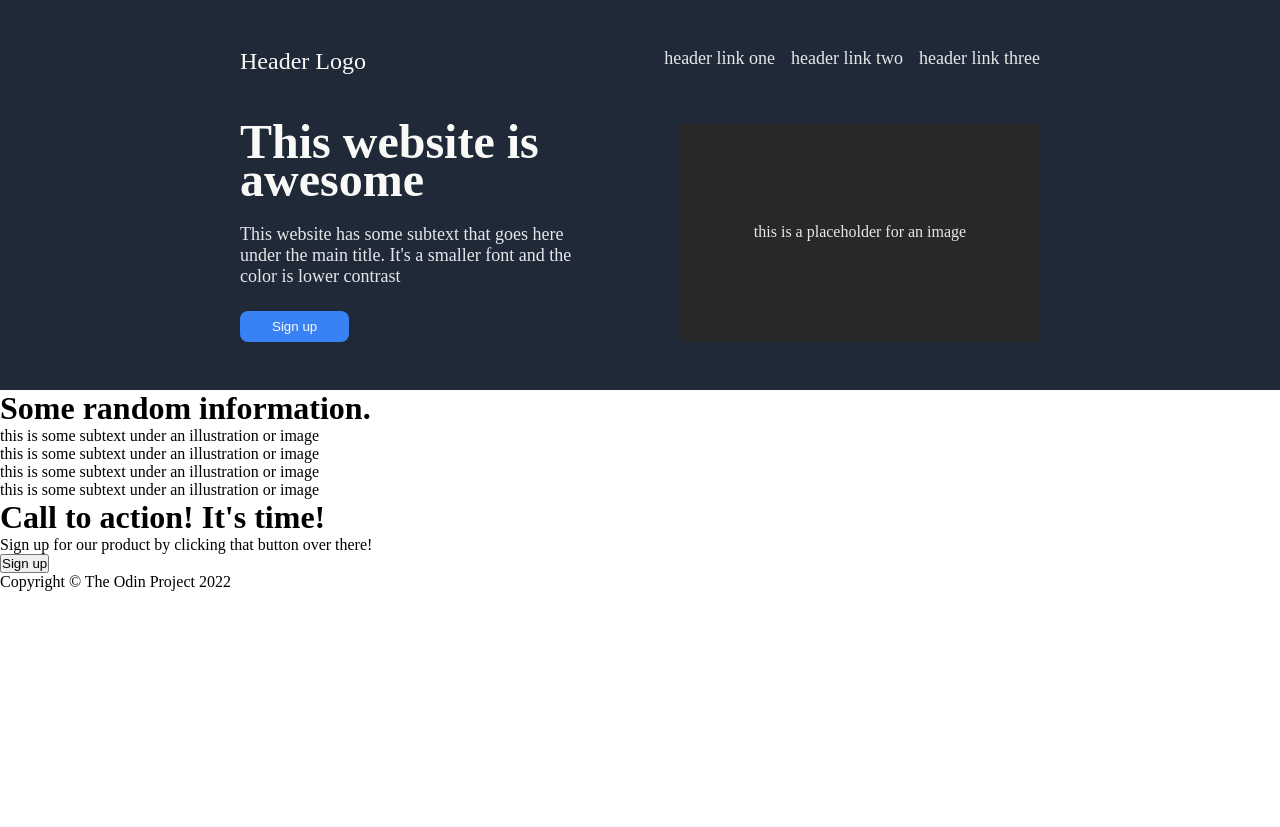
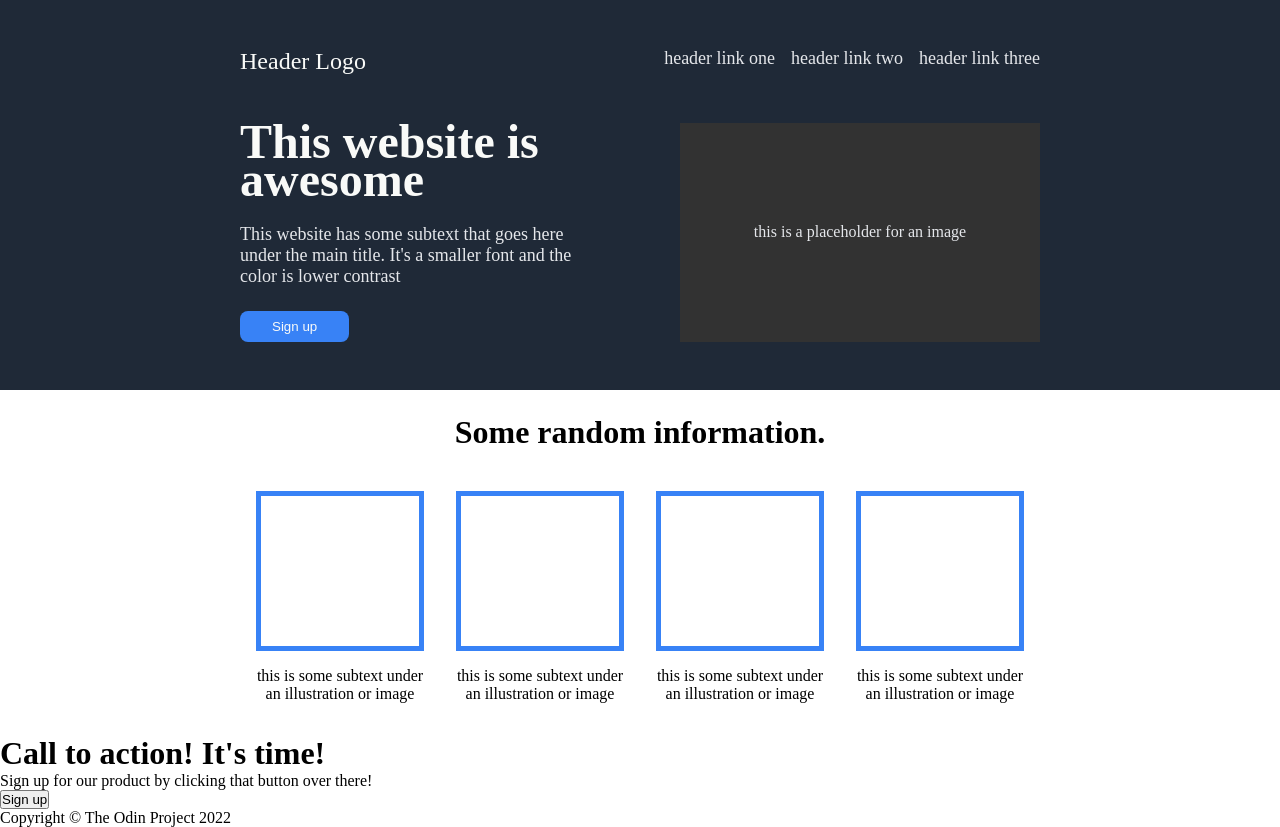
Before and after one commit to ls1955/Landing-Page, a plain HTML site: page index.html in a window 1280 px wide. Before the commit the page ends 800 px from the top, so only its background shows below. Drawn offline with Linux system fonts and the light colour scheme.

Commit message:
Insert major style to info section

```diff
--- a/style.css
+++ b/style.css
@@ -3,6 +3,7 @@
     margin: 0;
 }
 
+/* header section */
 .header{
     background-color: #1f2937;
     color: #e5e7eb;
@@ -61,9 +62,38 @@
 }
 
 .hero .image{
-    background-color: rgb(40,40,40);
+    background-color: rgb(50,50,50);
     flex: 1;
     display: flex;
     justify-content: center;
     align-items: center;
 }
+
+/* Information section */
+.main{
+    padding: 0 15rem;
+    text-align: center;
+}
+
+.main h1{
+    margin: 1.5rem 0;
+}
+
+.containerInfo{
+    display: flex;
+    justify-content: space-between;
+    align-items: center;
+}
+
+.info{
+    margin: 1rem;
+}
+
+.containerInfo .image{
+    border: 5px solid #3882f6;
+    min-height: 150px;
+}
+
+.containerInfo p{
+    margin: 1rem 0;
+}
```
